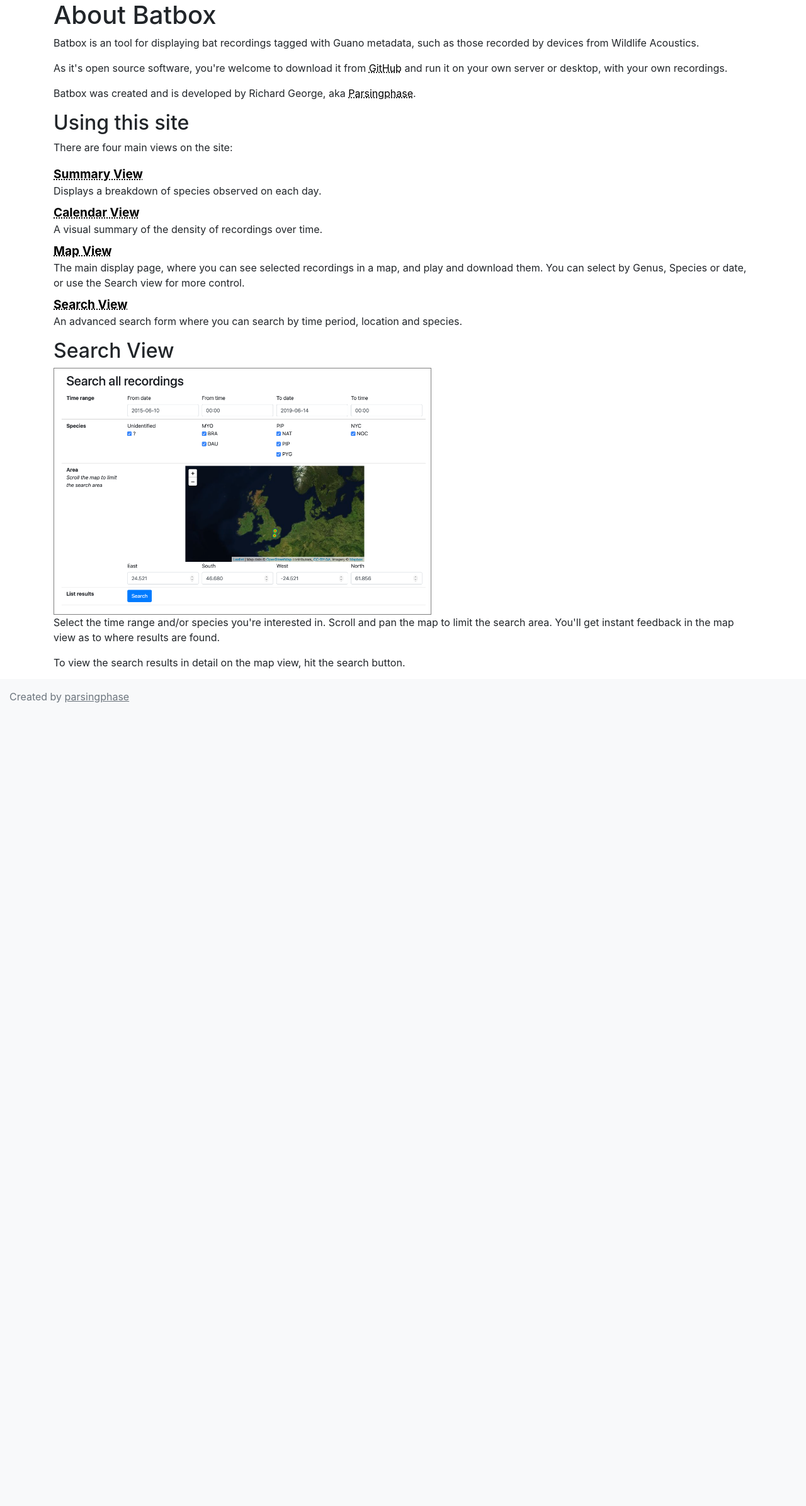
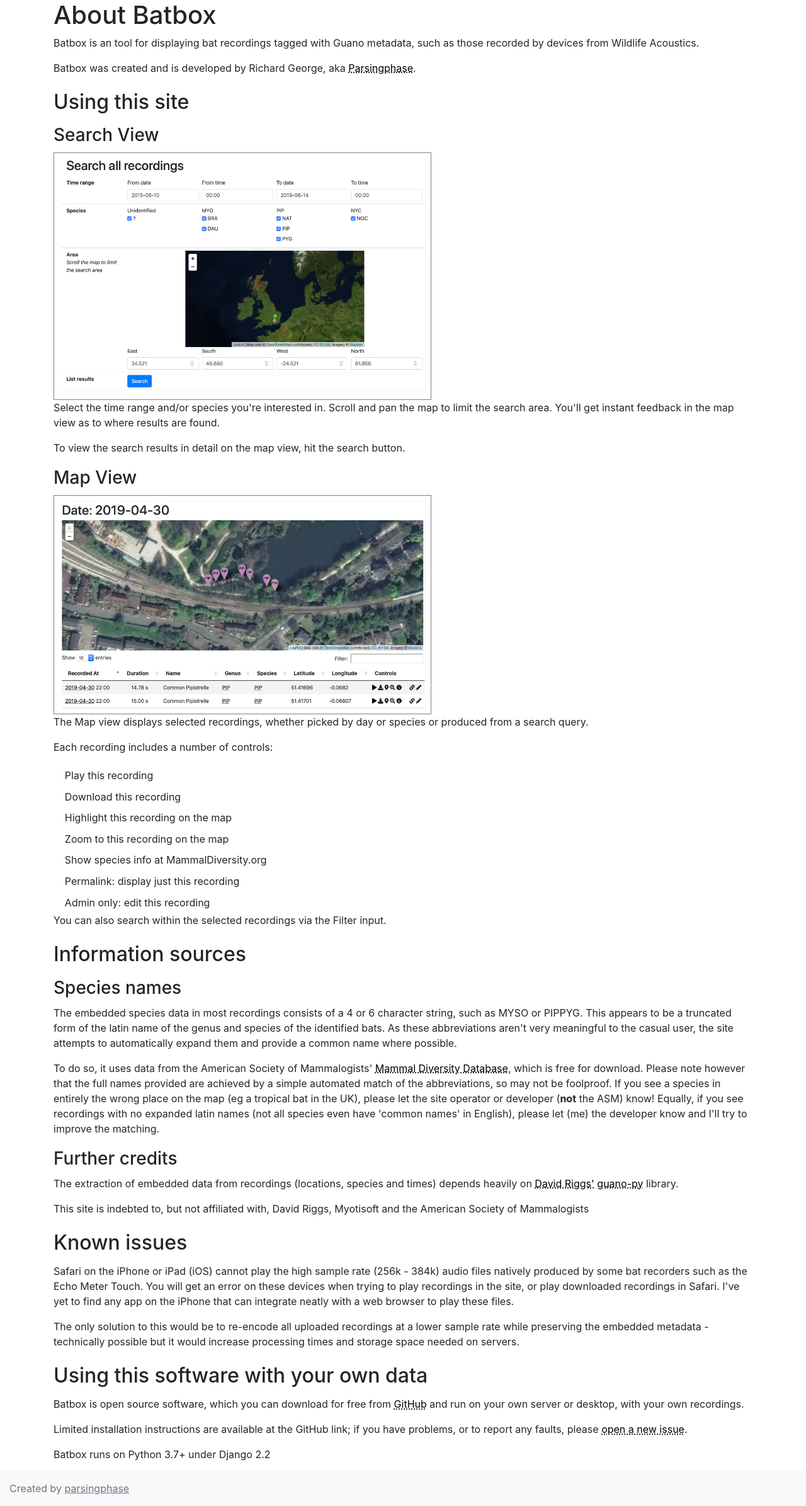
Before and after one commit to parsingphase/batbox, a Django app: page /about in a window 1280 px wide. Shown: the part 56-2447 px from the top of the page at 63% size. Before the commit the page ends 1172 px from the top, so only its background shows below. Run offline with Django 3.2, Linux system fonts and the light colour scheme; some libraries are stand-ins or nearby versions.

Commit message:
Update in-site documentation and the README cover image

```diff
--- a/tracemap/static/tracemap/css/recordings.css
+++ b/tracemap/static/tracemap/css/recordings.css
@@ -90,6 +90,12 @@ table.recordings tbody td.recording-duration .duration {
   width: 5em;
   display: inline-block;
 }
+.about h2 {
+  line-height: 1.6em;
+}
+.about h3 {
+  line-height: 1.4em;
+}
 .about img.page-view {
   max-width: 600px;
   border: solid gray 1px;
--- a/tracemap/static/tracemap/css/recordings.less
+++ b/tracemap/static/tracemap/css/recordings.less
@@ -117,6 +117,17 @@ table.recordings {
 }
 
 .about {
+  h1 {
+  }
+
+  h2 {
+    line-height: 1.6em;
+  }
+
+  h3 {
+    line-height: 1.4em;
+  }
+
   img.page-view {
     max-width: 600px;
     border: solid gray 1px;
--- a/tracemap/templates/tracemap/about.html
+++ b/tracemap/templates/tracemap/about.html
@@ -1,39 +1,109 @@
 {% extends 'tracemap/base.html' %}
 {% load static %}
+
+{% block subtitle %}About{% endblock %}
 
 {% block body-container %}
     <div class="about">
         <h1>About Batbox</h1>
         <p>Batbox is an tool for displaying bat recordings tagged with Guano metadata, such as those recorded
             by devices from Wildlife Acoustics.</p>
-        <p>As it's open source software, you're welcome to download it from
-            <a href="https://github.com/parsingphase/batbox">GitHub</a> and run it on your own server or desktop,
-            with your own recordings.</p>
         <p>Batbox was created and is developed by Richard George, aka <a
                 href="https://parsingphase.dev">Parsingphase</a>.
         </p>
 
         <h2>Using this site</h2>
-        <p>There are four main views on the site: </p>
 
-        <dl>
-            <dt><a href="{% url 'index' %}">Summary View</a></dt>
-            <dd>Displays a breakdown of species observed on each day.</dd>
-            <dt><a href="{% url 'calendar' %}">Calendar View</a></dt>
-            <dd>A visual summary of the density of recordings over time.</dd>
-            <dt><a href="{% url 'list_view' %}">Map View</a></dt>
-            <dd>The main display page, where you can see selected recordings in a map, and play and download them.
-                You can select by Genus, Species or date, or use the Search view for more control.
-            </dd>
-            <dt><a href="{% url 'search_view' %}">Search View</a></dt>
-            <dd>An advanced search form where you can search by time period, location and species.</dd>
-        </dl>
-
-        <h2>Search View</h2>
-        <img class="page-view" src="{% static 'images/search_view.png' %}"/>
+        <h3>Search View</h3>
+        <img class="page-view" src="{% static 'images/search_view.png' %}"
+             alt="The search page contains a scrollable map and various controls to filter your search by"/>
         <p>Select the time range and/or species you're interested in. Scroll and pan the map to limit the search area.
             You'll get instant feedback in the map view as to where results are found.</p>
         <p>To view the search results in detail on the map view, hit the search button.</p>
 
+        <h3>Map View</h3>
+        <img class="page-view" src="{% static 'images/map_view.png' %}"
+             alt="The map page shows the location of individual recordings and a table of details"/>
+        <p>The Map view displays selected recordings, whether picked by day or species or produced from a
+            search query.</p>
+        <p>Each recording includes a number of controls:</p>
+        <table class="table-sm col-5">
+            <tr>
+                <th><i class="fas fa-play"></i></th>
+                <td>Play this recording</td>
+            </tr>
+            <tr>
+                <th><i class="fas fa-download"></i></th>
+                <td>Download this recording</td>
+            </tr>
+            <tr>
+                <th><i class="fas fa-map-marker-alt"></i></th>
+                <td>Highlight this recording on the map</td>
+            </tr>
+            <tr>
+                <th><i class="fas fa-search-location"></i></th>
+                <td>Zoom to this recording on the map</td>
+            </tr>
+            <tr>
+                <th><i class="fas fa-info-circle"></i></th>
+                <td>Show species info at MammalDiversity.org</td>
+            </tr>
+            <tr>
+                <th><i class="fas fa-link"></i></th>
+                <td>Permalink: display just this recording</td>
+            </tr>
+            <tr>
+                <th><i class="fas fa-pencil-alt"></i></th>
+                <td>Admin only: edit this recording</td>
+            </tr>
+        </table>
+
+        <p>You can also search within the selected recordings via the Filter input.</p>
+
+        <h2>Information sources</h2>
+        <h3>Species names</h3>
+        <p>The embedded species data in most recordings consists of a 4 or 6 character string, such as MYSO
+            or PIPPYG. This appears to be a truncated form of the latin name of the genus and species of the identified
+            bats. As these abbreviations aren't very meaningful to the casual user, the site attempts to automatically
+            expand them and provide a common name where possible.</p>
+
+        <p>To do so, it uses data from the American Society of Mammalogists'
+            <a href="https://mammaldiversity.org/">Mammal Diversity Database</a>, which is free for download. Please
+            note however that the full names provided are achieved by a simple automated match of the abbreviations,
+            so may not be foolproof. If you see a species in entirely the wrong place on the map
+            (eg a tropical bat in the UK), please let the site operator or developer (<strong>not</strong> the ASM)
+            know! Equally, if you see recordings with no expanded latin names (not all species even have
+            'common names' in English), please let (me) the developer know and I'll try to improve the matching.
+        </p>
+
+        <h3>Further credits</h3>
+        <p>
+            The extraction of embedded data from recordings (locations, species and times) depends heavily on
+            <a href="https://myotisoft.com">David Riggs'</a>
+            <a href="https://github.com/riggsd/guano-py">guano-py</a> library.
+        </p>
+        <p>This site is indebted to, but not affiliated with, David Riggs, Myotisoft and the
+            American Society of Mammalogists</p>
+
+        <h2>Known issues</h2>
+        <p>Safari on the iPhone or iPad (iOS) cannot play the high sample rate (256k - 384k) audio files natively
+            produced by some bat recorders such as the Echo Meter Touch. You will get an error on these devices
+            when trying to play recordings in the site, or play downloaded recordings in Safari. I've yet to find
+            any app on the iPhone that can integrate neatly with a web browser to play these files.</p>
+
+        <p>The only solution to this would be to re-encode all uploaded recordings at a lower sample rate
+            while preserving the embedded metadata
+            - technically possible but it would increase processing times and storage space needed on servers.</p>
+
+        <h2>Using this software with your own data</h2>
+
+        <p>Batbox is open source software, which you can download for free from
+            <a href="https://github.com/parsingphase/batbox">GitHub</a> and run on your own server or desktop,
+            with your own recordings.</p>
+
+        <p>Limited installation instructions are available at the GitHub link; if you have problems, or to report
+            any faults, please <a href="https://github.com/parsingphase/batbox/issues">open a new issue</a>.</p>
+
+        <p>Batbox runs on Python 3.7+ under Django 2.2</p>
     </div>
 {% endblock %}
--- a/tracemap/views.py
+++ b/tracemap/views.py
@@ -101,13 +101,15 @@ def day(request, date):
 
 
 def list_all(request):
+    title = 'All recordings'
     search_params = request.GET
     if search_params:
         search_filter = build_search_filter(search_params)
         files = AudioRecording.objects.filter(**search_filter)
+        title = 'Search results'
     else:
         files = AudioRecording.objects.filter(hide=False)
-    return display_recordings_list(files, request, {'title': 'All recordings'})
+    return display_recordings_list(files, request, {'title': title})
 
 
 def single(request, pk):
```
Also changed, not shown: assets/images/map_view.png (added), 2 other files.
